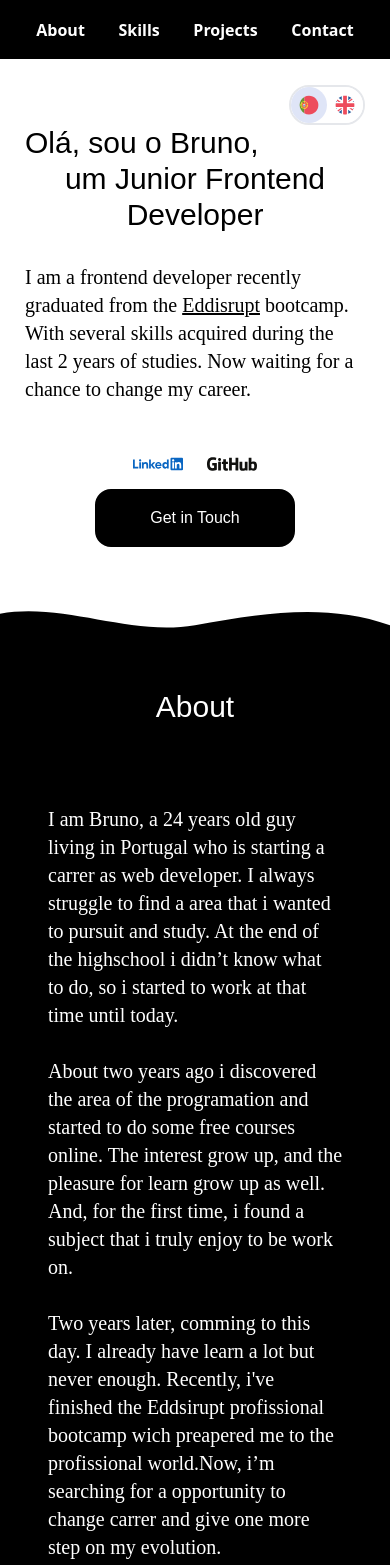
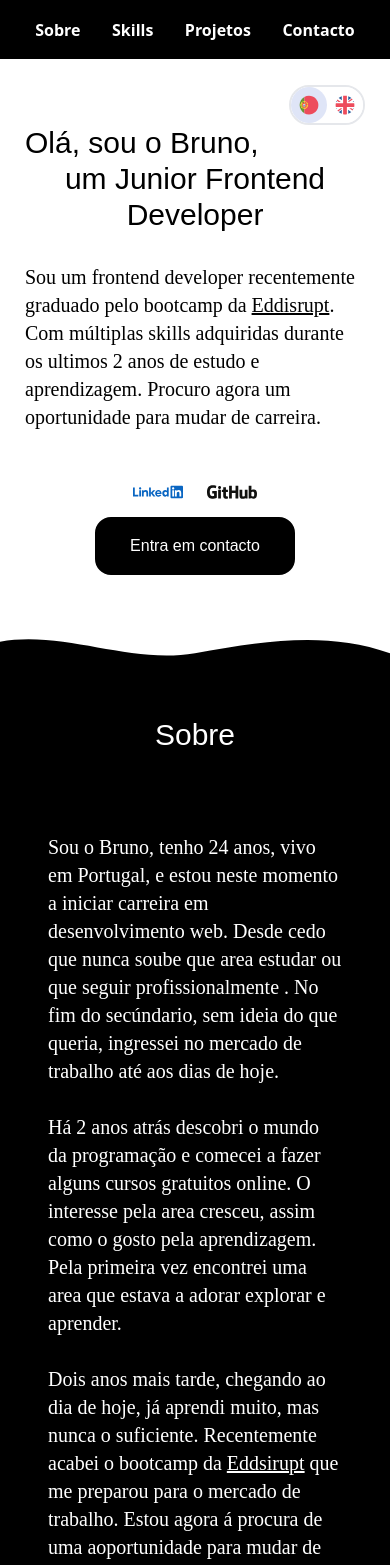
Before and after one commit to brunogabado/Portfolio, a React (Vite) app: page / in a window 390 px wide. Shown: the top 1565 px of the page. Built offline with nearby package versions, Linux system fonts and the light colour scheme.

Commit message:
All the sections have two languages option active

```diff
--- a/src/components/Carousel.tsx
+++ b/src/components/Carousel.tsx
@@ -2,9 +2,13 @@ import { useState } from "react";
 import { projectProps } from "../sections/ProjectsSection";
 import WebSvg from "../svg's/WebSvg";
 import GithubIcon from "../svg's/GithubIconSvg";
+import { useSelector } from "react-redux";
+import { RootState } from "../state/store";
+
 
 const Carousel = ({ projects }: { projects: projectProps[] }) => {
   const [index, setIndex] = useState<number>(1);
+  const language = useSelector((state:RootState) => state.language.language)
 
   const nextSlide = () => {
     let newIndex: number = index + 1 > projects.length - 1 ? 0 : index + 1;
@@ -33,17 +37,17 @@ const Carousel = ({ projects }: { projects: projectProps[] }) => {
         </div>
         <div className="flex justify-center flex rounded-b-lg justify-around items-center border-2 border-t-0 h-12 bg-black">
           <a
-            className="flex text-white font-anta items-center transition delay-150 duration-300 ease-in-out hover:scale-125"
+            className="flex text-white text-sm sm:text-lg font-anta items-center transition delay-150 duration-300 ease-in-out hover:scale-125"
             href={projects[index].liveLink}
           >
-            <WebSvg /> Live App
+            <WebSvg />{language === "english" ? "Live App" : "App em Produção"}
           </a>
 
           <a
-            className="flex text-white font-anta items-center transition delay-150 duration-300 ease-in-out hover:scale-125"
+            className="flex text-white text-sm sm:text-lg font-anta items-center transition delay-150 duration-300 ease-in-out hover:scale-125"
             href={projects[index].githubLink}
           >
-            <GithubIcon /> Repository
+            <GithubIcon />{language === "english" ? "Repository" : "Repositório"}
           </a>
         </div>
       </div>
--- a/src/components/Footer.tsx
+++ b/src/components/Footer.tsx
@@ -1,13 +1,18 @@
+import { useSelector } from "react-redux";
 import EmailIcon from "../svg's/EmailIcon";
 import GithubFooterLink from "../svg's/GithubFooter";
 import LinkedInFooterLink from "../svg's/LinkedinFooter";
+import { RootState } from "../state/store";
 
 const Footer = () => {
+
+  const language = useSelector((state: RootState) => state.language.language)
+
   return (
     <>
       <div className="flex sm:justify-around items-center bg-black text-white p-5 justify-between">
         <div>
-          <p className="font-anta text-xs sm:text-sm">Personal Portfolio</p>
+          <p className="font-anta text-xs sm:text-sm">{language === "english" ? "Personal Portfolio" : "Portfolio Pessoal"}</p>
           <p className="font-anta text-xs sm:text-sm">2024</p>
         </div>
         <div className="flex flex-col md:flex-row items-center justify-center md:gap-9">
--- a/src/sections/AboutSection.tsx
+++ b/src/sections/AboutSection.tsx
@@ -1,23 +1,49 @@
+import { useSelector } from "react-redux";
 import Title from "../components/Title";
+import { RootState } from "../state/store";
 
 const AboutSection = () => {
+  const language = useSelector((state: RootState) => state.language.language);
+
   return (
     <>
- <svg viewBox="0 0 1000 100" preserveAspectRatio="none" width="100%" height="100%">
-          <path fill="black" d="M0 30c166.5-29.5 333 59 500 29.5s333-59 500 0v70H0z" />
-        </svg>
+      <svg viewBox="0 0 1000 100" preserveAspectRatio="none" width="100%" height="100%">
+        <path fill="black" d="M0 30c166.5-29.5 333 59 500 29.5s333-59 500 0v70H0z" />
+      </svg>
       <div id="About" className="flex flex-col items-center p-12 bg-black gap-[80px] ">
-        <Title color="white">About</Title>
+        <Title color="white">{language === "english" ? "About" : "Sobre"}</Title>
         <div className="flex justify-center max-w-[900px]">
           <h6 className="text-white text-xl sm:text-2xl md:text-4xl font-indie-flower">
-            I am Bruno, a 24 years old guy living in Portugal who is starting a carrer as web developer. I always struggle to find a area that i
-            wanted to pursuit and study. At the end of the highschool i didn’t know what to do, so i started to work at that time until today.
-            <br></br>
-            <br></br> About two years ago i discovered the area of the programation and started to do some free courses online. The interest grow up,
-            and the pleasure for learn grow up as well. And, for the first time, i found a subject that i truly enjoy to be work on.<br></br>
-            <br></br> Two years later, comming to this day. I already have learn a lot but never enough. Recently, i've finished the <a>Eddsirupt</a>{" "}
-            profissional bootcamp wich preapered me to the profissional world.Now, i’m searching for a opportunity to change carrer and give one more
-            step on my evolution.
+            {language === "english" ? (
+              <>
+                I am Bruno, a 24-year-old guy living in Portugal who is starting a career as a web developer. I always struggle to find an area that I
+                wanted to pursue and study. At the end of high school, I didn’t know what to do, so I started to work at that time until today.
+                <br></br>
+                <br></br> About two years ago, I discovered the area of programming and started to do some free courses online. The interest grows,
+                and the pleasure of learning grows as well. And, for the first time, I found a subject that I truly enjoy working on.<br></br>
+                <br></br> Two years later, it came to this day. I had already learned a lot, but never enough. Recently, I've finished the {" "}
+                <a className="underline hover:text-gray-500" href="https://www.eddisrupt.com/pt">
+                  Eddsirupt
+                </a>{" "}
+                professional bootcamp, which introduced me to the professional world. Now, I’m searching for an opportunity to change careers and take
+                one more step in my evolution.
+              </>
+            ) : (
+              <>
+                Sou o Bruno, tenho 24 anos, vivo em Portugal, e estou neste momento a iniciar carreira em desenvolvimento web. Desde cedo que nunca
+                soube que area estudar ou que seguir profissionalmente . No fim do secúndario, sem ideia do que queria, ingressei no mercado de
+                trabalho até aos dias de hoje.
+                <br></br>
+                <br></br> Há 2 anos atrás descobri o mundo da programação e comecei a fazer alguns cursos gratuitos online. O interesse pela area
+                cresceu, assim como o gosto pela aprendizagem. Pela primeira vez encontrei uma area que estava a adorar explorar e aprender.<br></br>
+                <br></br> Dois anos mais tarde, chegando ao dia de hoje, já aprendi muito, mas nunca o suficiente. Recentemente acabei o bootcamp da{" "}
+                <a className="underline hover:text-gray-500" href="https://www.eddisrupt.com/pt">
+                  Eddsirupt
+                </a>{" "}
+                que me preparou para o mercado de trabalho. Estou agora á procura de uma aoportunidade para mudar de carreira profissional e dar mais
+                um passo na minha evolução.
+              </>
+            )}
           </h6>
         </div>
       </div>
--- a/src/sections/ContactSection.tsx
+++ b/src/sections/ContactSection.tsx
@@ -1,9 +1,13 @@
+import { useSelector } from "react-redux";
 import Title from "../components/Title";
+import { RootState } from "../state/store";
 
 const ContactSection = () => {
+  const language = useSelector((state: RootState) => state.language.language);
+
   return (
     <>
-      <Title color="black">Contact Me</Title>
+      <Title color="black">{language === "english" ? "Contact Me" : "Contacta-me"}</Title>
       <div id="Contact" className="flex justify-center gap-5 my-12">
         <form className="flex flex-col gap-5 items-center" action="https://formsubmit.co/8344bd3e4d2c047a3052ac8014343f62" method="POST">
           <div className="flex flex-col gap-5 lg:flex-row">
@@ -13,7 +17,7 @@ const ContactSection = () => {
           </div>
           <textarea name="message" id="" placeholder="Your Message" className="w-[100%] h-[120px] border-2 p-4 rounded-xl" required></textarea>
           <button className="w-[200px] border-2 border-black rounded-2xl p-[15px] bg-black text-white transition delay-150 duration-300 ease-in-out hover:bg-white hover:text-black hover:scale-125 transition font-anta">
-            Send
+            {language === "english" ? "Send" : "Enviar"}
           </button>
         </form>
       </div>
--- a/src/sections/ProjectsSection.tsx
+++ b/src/sections/ProjectsSection.tsx
@@ -1,5 +1,7 @@
+import { useSelector } from "react-redux";
 import Carousel from "../components/Carousel";
 import Title from "../components/Title";
+import { RootState } from "../state/store";
 
 export type projectProps = {
   name: string;
@@ -26,13 +28,16 @@ const projects: projectProps[] = [
 ];
 
 const ProjectsSection = () => {
+
+const language = useSelector((state: RootState) => state.language.language)
+
   return (
     <>
       <svg viewBox="0 0 1000 100" preserveAspectRatio="none" width="100%" height="100">
         <path fill="black" d="M0 70c166.5-29.5 333 59 500 0s333-59 500 0V100H0z" />
       </svg>
       <div id="Projects" className="flex flex-col items-center bg-black pt-12">
-        <Title color="white">Projects</Title>
+        <Title color="white">{language === "english" ? "Projects" : "Projetos"}</Title>
         <Carousel projects={projects} />
       </div>
       <svg viewBox="0 0 1000 100" preserveAspectRatio="none" width="100%" height="100" style={{ transform: "rotate(180deg)" }}>
--- a/src/sections/WelcomeSections.tsx
+++ b/src/sections/WelcomeSections.tsx
@@ -24,10 +24,10 @@ const WelcomeSection = () => {
 
         <div>
           <div className="flex sm:pl-[15%] ">
-            <Title color="black">{language === "portuguese" ? "Hi, i'm Bruno," : "Olá, sou o Bruno,"}</Title>
+            <Title color="black">{language === "english" ? "Hi, i'm Bruno," : "Olá, sou o Bruno,"}</Title>
           </div>
           <div className="flex justify-center">
-            <Title color="black">{language === "portuguese" ? "a Junior Frontend Developer" : "um Junior Frontend Developer"}</Title>
+            <Title color="black">{language === "english" ? "a Junior Frontend Developer" : "um Junior Frontend Developer"}</Title>
           </div>
         </div>
 
@@ -36,16 +36,16 @@ const WelcomeSection = () => {
             <h6 className="text-xl sm:text-2xl md:text-4xl font-indie-flower">
               {language === "english" ? (
                 <>
-                  I am a frontend developer recently graduated from the{" "}
+                  I am a frontend developer who recently graduated from the{" "}
                   <a className="underline hover:text-gray-500" href="https://www.eddisrupt.com/pt">
                     Eddisrupt
-                  </a>
-                  {" "}bootcamp. With several skills acquired during the last 2 years of studies. Now waiting for a chance to change my career.
+                  </a>{" "}
+                  bootcamp. With several skills acquired during the last 2 years of studies. Now waiting for a chance to change my career.
                 </>
               ) : (
                 <>
                   <>
-                    Sou um frontend developer recentemento graduado pelo bootcamp da{" "}
+                    Sou um frontend developer recentemente graduado pelo bootcamp da{" "}
                     <a className="underline hover:text-gray-500" href="https://www.eddisrupt.com/pt">
                       Eddisrupt
                     </a>
--- a/src/state/language/language.ts
+++ b/src/state/language/language.ts
@@ -6,7 +6,7 @@ interface LanguageState {
 }
 
 const initialState: LanguageState = {
-    language: "english"
+    language: "portuguese"
 }
 
 const languageSlice = createSlice({
```
